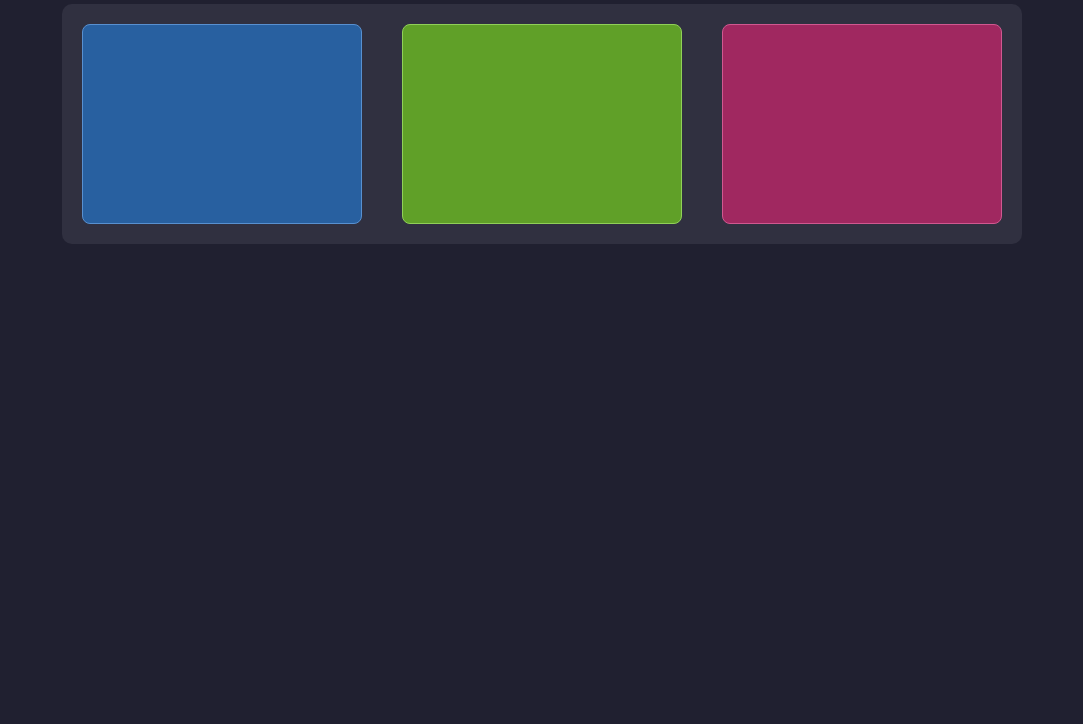
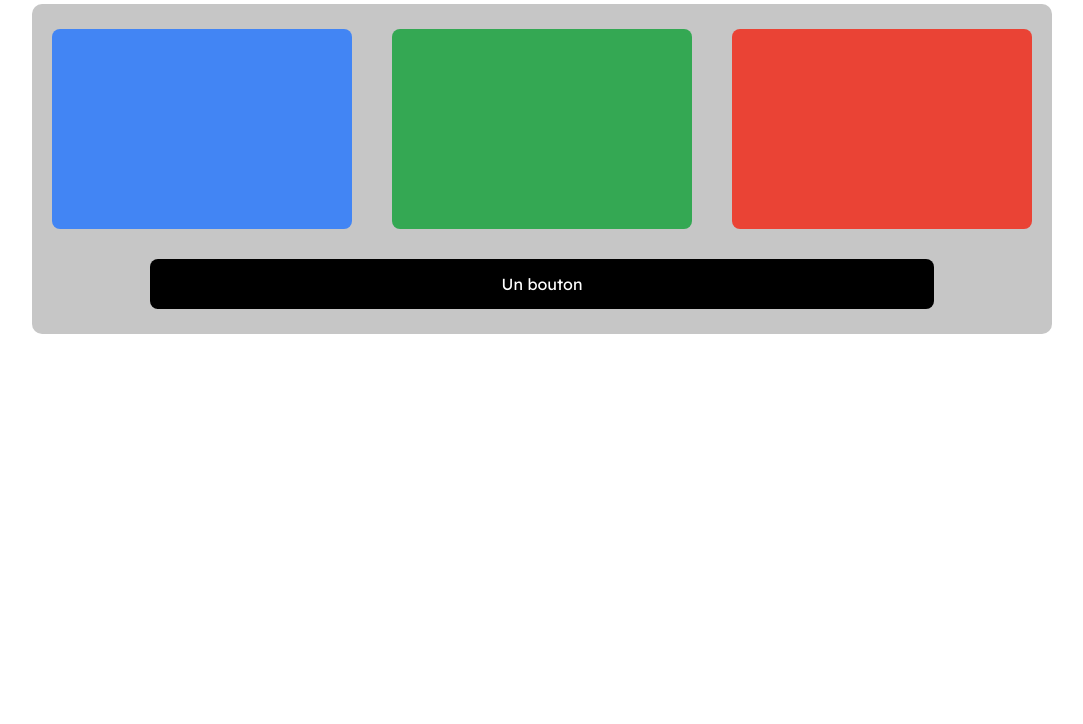
Before and after one commit to mMudkip/landing-page, a plain HTML site: page index.html in a window 1280 px wide. Shown: the part 76-800 px from the top of the page, without its empty margins (98-1181 px from the left). Drawn offline with Linux system fonts and the light colour scheme.

Commit message:
Add files via upload

```diff
--- a/index.html
+++ b/index.html
@@ -23,6 +23,7 @@
     <div class="blue"></div>
     <div class="green"></div>
     <div class="red"></div>
+    <div class="button"> <button>Un bouton</button> </div>
   </section>
 </body>
 
--- a/style.css
+++ b/style.css
@@ -1,4 +1,75 @@
 @import url('https://fonts.googleapis.com/css2?family=Lexend&display=swap');
+
+
+:root {
+  --white: #ffffff;
+
+  --gray300: #c6c6c6;
+  --gray400: #959595;
+  --gray500: #636363;
+  --gray600: #323232;
+  --gray700: #000000;
+
+  --blue100: #d9e7fd;
+  --blue200: #b3cefb;
+  --blue300: #8eb6f8;
+  --blue400: #689df6;
+  --blue500: #4285f4;
+  --blue600: #356ac3;
+  --blue700: #285092;
+  --blue800: #1a3562;
+  --blue900: #0d1b31;
+
+  --red100: #fbd9d7;
+  --red200: #f7b4ae;
+  --red300: #f28e86;
+  --red400: #ee695d;
+  --red500: #ea4335;
+  --red600: #bb362a;
+  --red700: #8c2820;
+  --red800: #5e1b15;
+  --red900: #2f0d0b;
+
+  --yellow100: #fef2cd;
+  --yellow200: #fde49b;
+  --yellow300: #fdd768;
+  --yellow400: #fcc936;
+  --yellow500: #fbbc04;
+  --yellow600: #c99603;
+  --yellow700: #977102;
+  --yellow800: #644b02;
+  --yellow900: #322601;
+
+  --green100: #d6eedd;
+  --green200: #aedcba;
+  --green300: #85cb98;
+  --green400: #5db975;
+  --green500: #34a853;
+  --green600: #2a8642;
+  --green700: #1f6532;
+  --green800: #154321;
+  --green900: #0a2211;
+
+  --orange100: #ffe2cc;
+  --orange200: #ffc599;
+  --orange300: #ffa767;
+  --orange400: #ff8a34;
+  --orange500: #ff6d01;
+  --orange600: #cc5701;
+  --orange700: #994101;
+  --orange800: #662c00;
+  --orange900: #331600;
+
+  --cyan100: #daf2f4;
+  --cyan200: #b5e5e8;
+  --cyan300: #90d7dd;
+  --cyan400: #6bcad1;
+  --cyan500: #46bdc6;
+  --cyan600: #38979e;
+  --cyan700: #2a7177;
+  --cyan800: #1c4c4f;
+  --cyan900: #0e2628;
+}
 
 * {
   font-family: 'Lexend', sans-serif;
@@ -8,7 +79,7 @@
 }
 
 body {
-  background-color: rgb(32, 32, 48);
+  background-color: var(--white);
 }
 
 h1 {
@@ -16,10 +87,10 @@ h1 {
   text-align: center;
   vertical-align: middle;
   margin: 20px 0;
-  color: white;
+  color: var(--gray700);
 }
 
-div.paragraphe {
+/* div.paragraphe {
   background-color: rgb(192, 192, 192);
   border-radius: 8px;
   padding: 11px 26px;
@@ -42,17 +113,18 @@ div.paragraphe p::selection {
   padding: 1px;
   border-radius: 2px;
   color: rgb(48, 48, 48);
-}
+} */
 
 section.flexbox {
-  height: 240px;
-  width: 960px;
+  height: 330px;
+  width: 1020px;
   margin: 0 auto;
   border-radius: 10px;
   display: flex;
   align-items: center;
   justify-content: center;
-  background-color: rgb(48, 48, 64);
+  flex-wrap: wrap;
+  background-color: var(--gray300);
 }
 
 section.flexbox > div {
@@ -60,28 +132,36 @@ section.flexbox > div {
   height: 200px;
   margin: 20px;
   border-radius: 8px;
-
 }
 
+
 section.flexbox > div:hover {
-  filter: brightness(80%);
-  border-width: 2px;
-  transition: 0.05s;
+  /* filter: brightness(90%); */
+  transition: 0.1s;
 }
 
 div.blue {
-  background-color: rgb(40, 96, 160);
-  border: 1px solid rgb(88, 144, 208);
+  background-color: var(--blue500);
+}
+
+div.blue:hover {
+  background-color: var(--blue600);
 }
 
 div.green {
-  background-color: rgb(96, 160, 40);
-  border: 1px solid rgb(144, 208, 88);
+  background-color: var(--green500);
+}
+
+div.green:hover {
+  background-color: var(--green600);
 }
 
 div.red {
-  background-color: rgb(160, 40, 96);
-  border: 1px solid rgb(208, 88, 144);
+  background-color: var(--red500);
+}
+
+div.red:hover {
+  background-color: var(--red600);
 }
 
 @media screen and (max-width: 900px) {
@@ -91,19 +171,27 @@ div.red {
   }
 }
 
-/* h1 {
-  color: red;
-  animation-name: example;
-  animation-duration: 4s;
+section.flexbox > div.button {
+  display: flex;
+  align-items: center;
+  justify-content: center;
+  width: 100%;
+  height: 50px;
+  margin-top: 0px;
 }
 
-@keyframes example {
-  0%    { color: red;    }
-  14%   { color: orange; }
-  29%   { color: yellow; }
-  43%   { color: green;  }
-  57%   { color: cyan;   }
-  71%   { color: blue;   }
-  86%   { color: purple; }
-  100%  { color: red; }
-} */
+section.flexbox > div.button > button {
+  width: 80%;
+  height: 50px;
+  border-radius: 8px;
+  background-color: var(--gray700);
+  border: none;
+  color: var(--white);
+  font-size: 16px;
+  cursor: pointer;
+  transition: 0.1s;
+}
+
+section.flexbox > div.button > button:active {
+  background-color: var(--gray600);
+}
```
Also changed, not shown: img/background.png (added), img/google_home.png (added).
